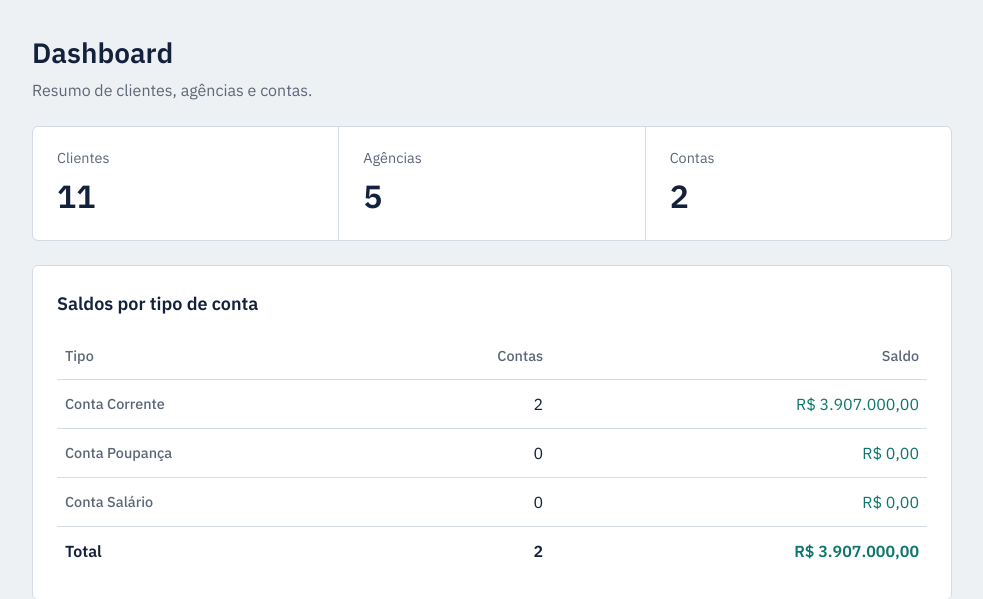
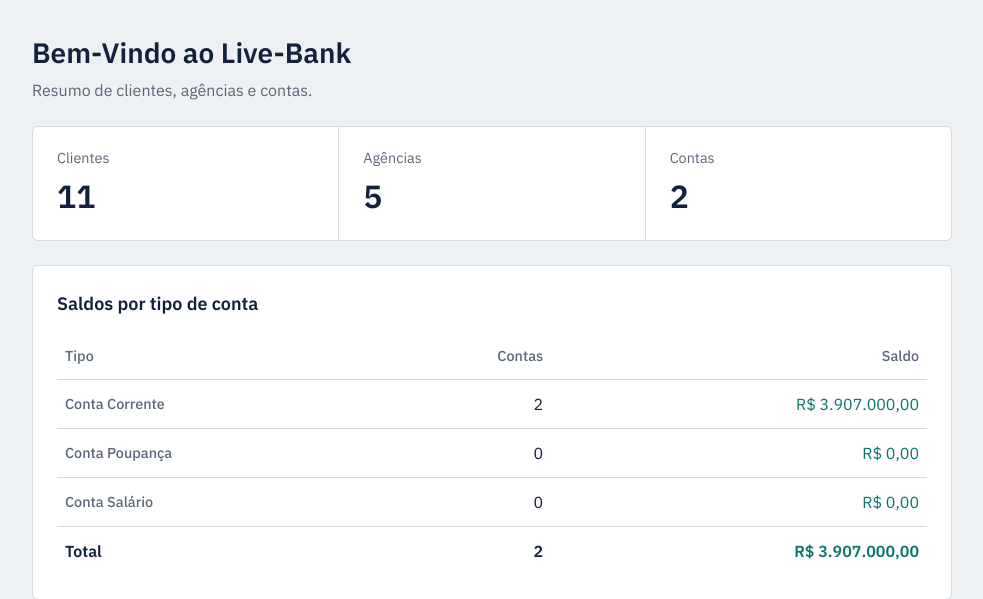
Before and after one commit to wadlenbispo-sys/Live_Bank, a Flask app: page /dashboard in a window 1280 px wide. Shown: the part 56-655 px from the top of the page, without its empty margins (148-1131 px from the left). Run offline with Flask 3, Linux system fonts and the light colour scheme.

Commit message:
Update dashboard title and welcome message

```diff
--- a/templates/index.html
+++ b/templates/index.html
@@ -1,7 +1,7 @@
 {% extends "base.html" %}
-{% block titulo %}Dashboard{% endblock %}
+{% block titulo %}Live-Bank{% endblock %}
 {% block conteudo %}
-<h1>Dashboard</h1>
+<h1>Bem-Vindo ao Live-Bank</h1>
 <p class="subtitle">Resumo de clientes, agências e contas.</p>
 
 <dl class="totais">
```
